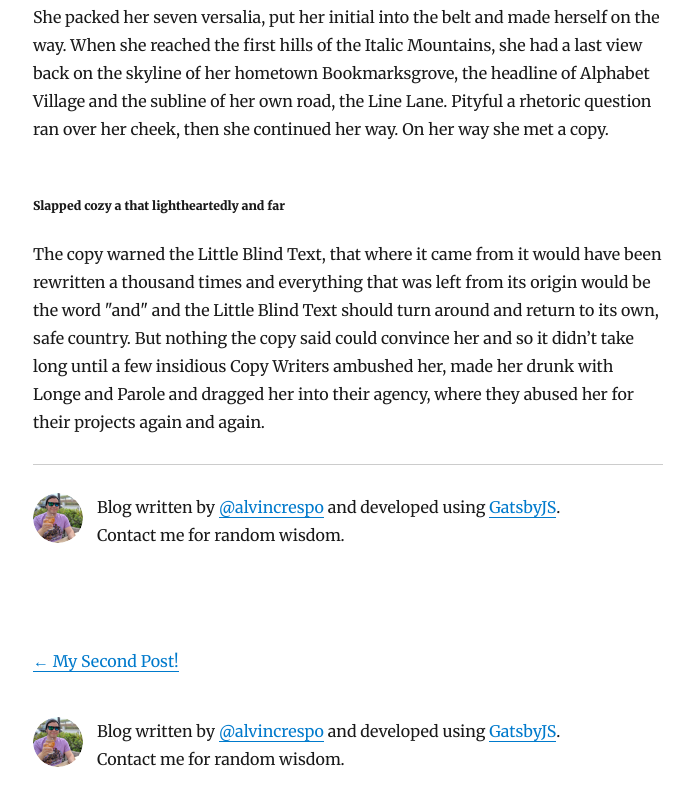
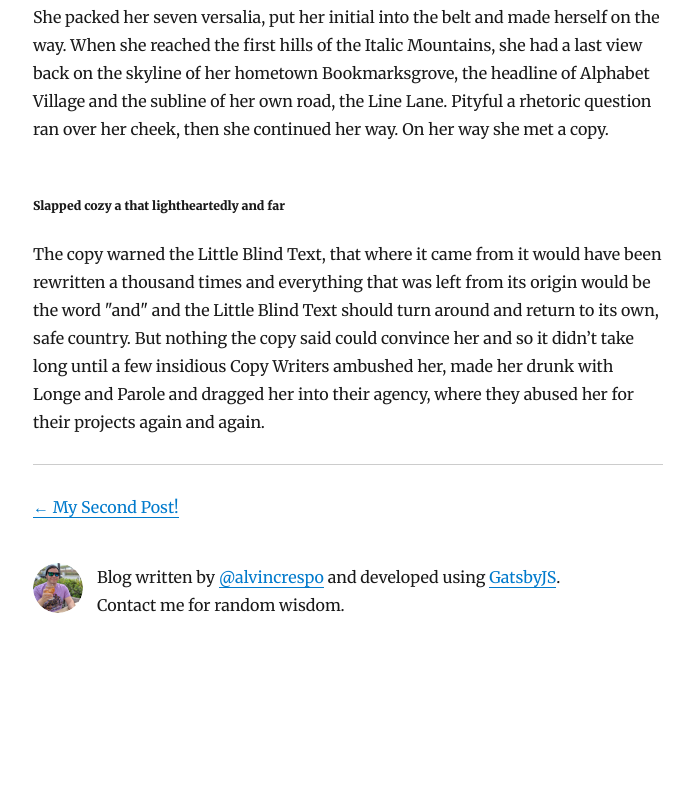
Before and after one commit to alvincrespo/blog, a Gatsby site: page /new-beginnings/ in a window 1280 px wide. Shown: the part 2813-3618 px from the top of the page, without its empty margins (292-986 px from the left). After the commit the page ends 3572 px from the top, so only its background shows below. Built offline with nearby package versions, Linux system fonts and the light colour scheme; Gatsby itself is replaced by a stand-in of ours; some packages are replaced by stand-ins of ours.

Commit message:
remove bio on blog posts

```diff
--- a/src/templates/blog-post.js
+++ b/src/templates/blog-post.js
@@ -44,9 +44,6 @@ class BlogPostTemplate extends React.Component {
               marginBottom: rhythm(1),
             }}
           />
-          <footer>
-            <Bio />
-          </footer>
         </article>
 
         <nav>
```
